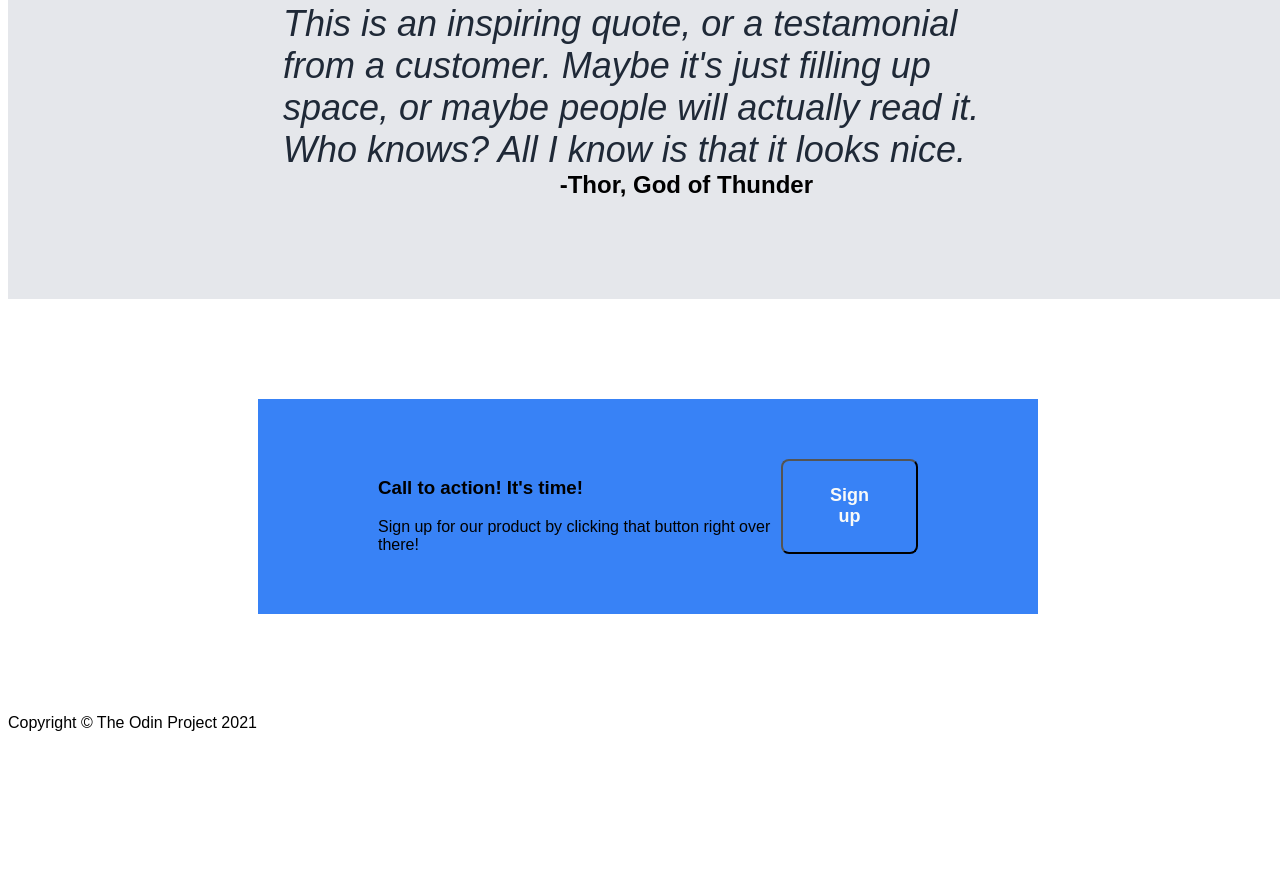
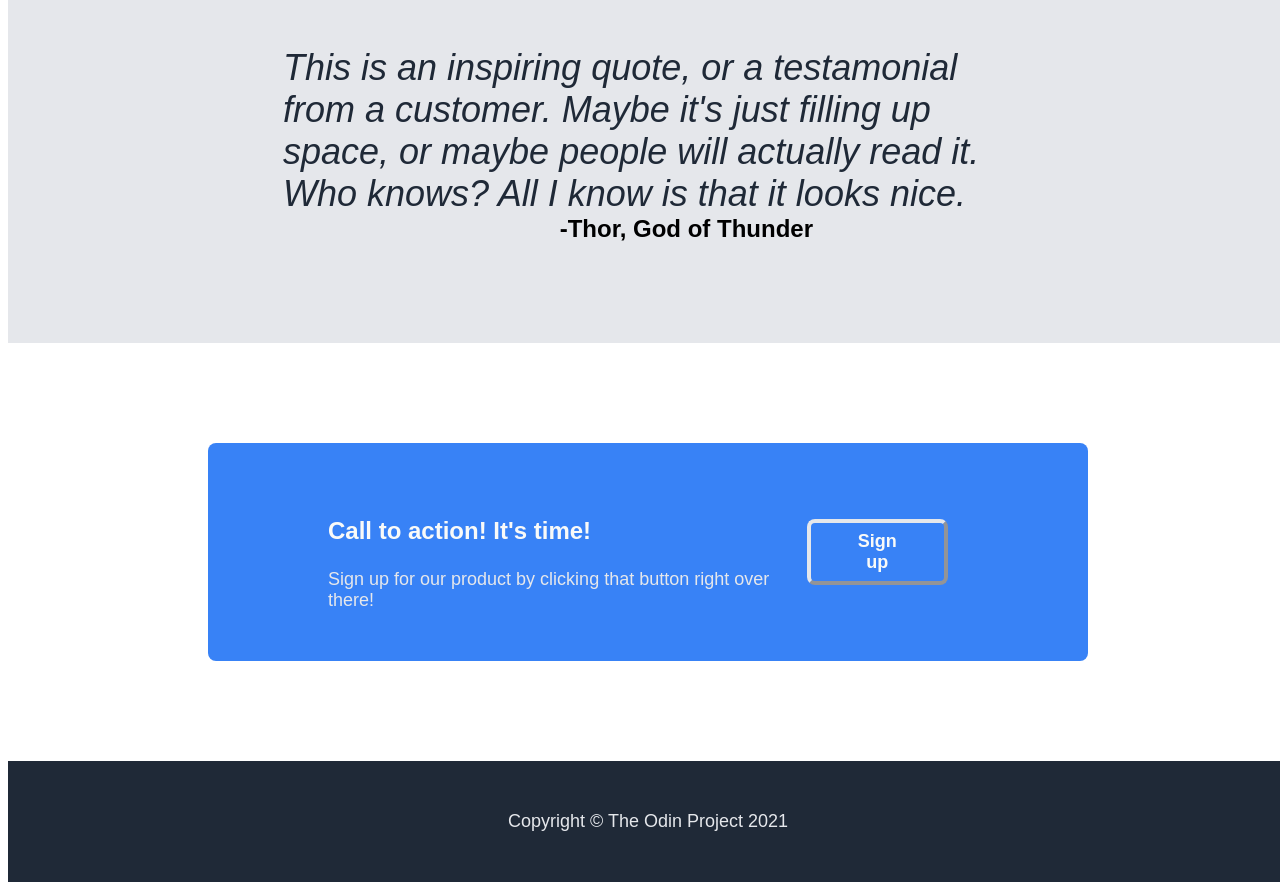
Before and after one commit to jzaagsma/landing_page, a plain HTML site: page index.html in a window 1280 px wide. Shown: the part 1210-2100 px from the top of the page. Before the commit the page ends 1950 px from the top, so only its background shows below. Drawn offline with Linux system fonts and the light colour scheme.

Commit message:
commit on 'main'

```diff
--- a/index.html
+++ b/index.html
@@ -54,7 +54,7 @@
                 Sign up for our product by clicking that button right over there!
             </div>
         </div>
-        <button>Sign up</button>
+        <button id="white_border">Sign up</button>
     </div>
     <div class="footer">
         Copyright © The Odin Project 2021
--- a/style.css
+++ b/style.css
@@ -76,7 +76,11 @@ button{
     padding: 6px;
     padding-left: 36px;
     padding-right: 36px;
+    padding-top: 8px;
+    padding-bottom: 8px;
     border-radius: 8px;
+    flex-shrink: 1;
+    margin: 20px;
 }
 
 .random_info{
@@ -136,13 +140,40 @@ button{
 .blue_box{
     margin-top: 100px;
     margin-bottom: 100px;
-    margin-left: 250px;
-    margin-right: 250px;
+    margin-left: 200px;
+    margin-right: 200px;
     background-color: #3882F6;
-    padding-top: 60px;
-    padding-bottom: 60px;
+    padding-top: 50px;
+    padding-bottom: 50px;
     padding-left: 120px;
     padding-right: 120px;
     display: flex;
     justify-content: space-between;
+    align-items: center;
+    border-radius: 8px;
 }
+
+h3{
+    font-size: 24px;
+    color: #F9FAF8;
+}
+
+.clicking{
+    font-size: 18px;
+    color: #E5E7EB;
+}
+
+#white_border{
+    border-width: 4px;
+    border-color: #E5E7EB;
+}
+
+.footer{
+    display: flex;
+    align-items: center;
+    justify-content: center;
+    background-color: #1F2937;
+    color: #E5E7EB;
+    font-size: 18px;
+    padding: 50px;
+}
```
